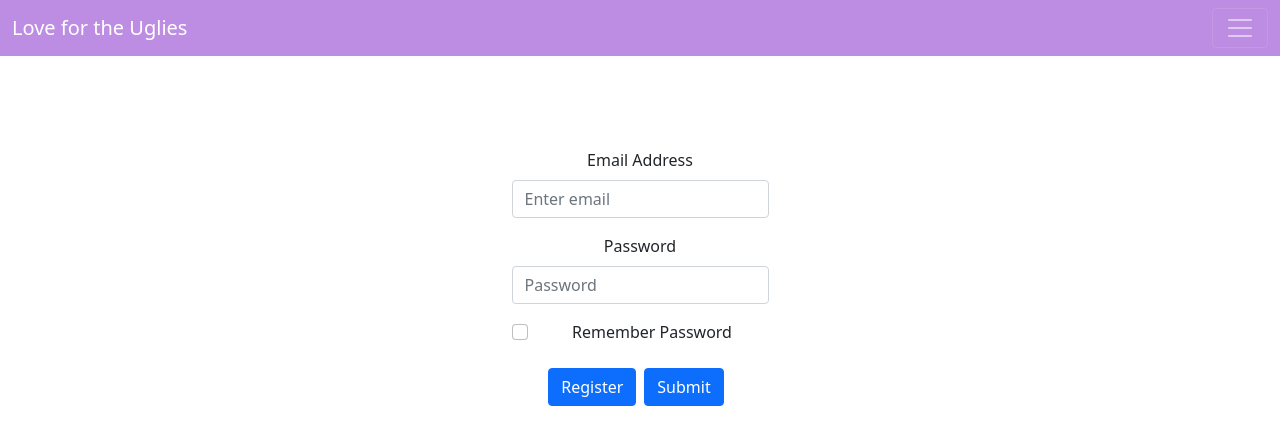
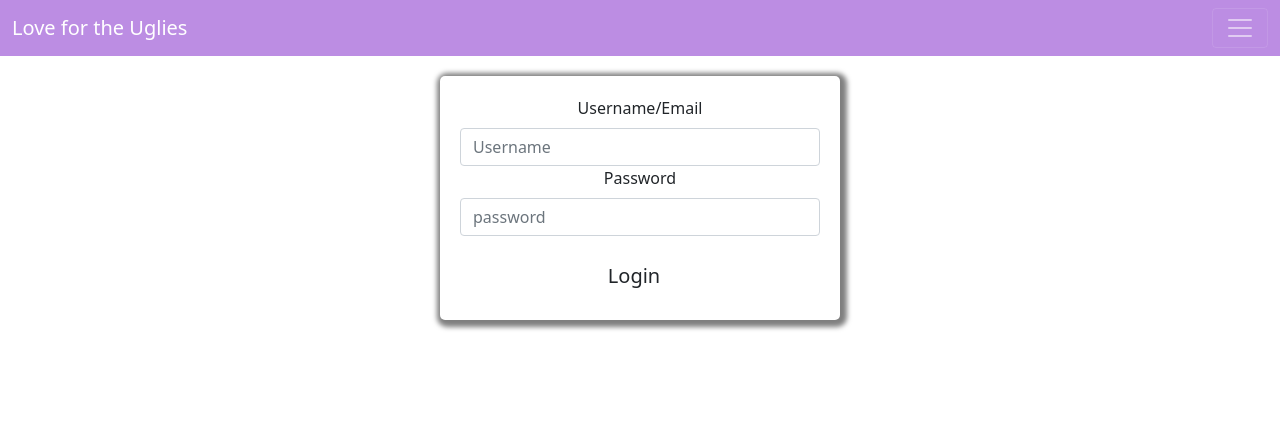
Before and after one commit to Katlanta/EnterpriseFrontEndandBackEnd, a React (Create React App) app in the folder assessment/: page /Login in a window 1280 px wide. Shown: the top 444 px of the page. Built offline with nearby package versions, Linux system fonts and the light colour scheme.

Commit message:
Aesthetic Changes

```diff
--- a/assessment/src/App.js
+++ b/assessment/src/App.js
@@ -17,9 +17,8 @@ function App() {
       <Headers/>
       <BrowserRouter>
       <Routes>
-
         <Route path='/' exact element={<Home/>}/>
-        <Route path='/Login' element={<Login/>}/>
+        <Route path='/Login' element={<Login user={user} setUser={setUser}/>}/>
         <Route path='/Events' element={<Events/>}/>
         <Route path='/Comments' element={<Comments/>}/>
         <Route path='/Profile' element={<Profile user={user} setUser={setUser}/>}/>
--- a/assessment/src/Components/Login.jsx
+++ b/assessment/src/Components/Login.jsx
@@ -1,33 +1,79 @@
-import React from 'react'
-import {Button, Form} from 'react-bootstrap'
-import { Link } from 'react-router-dom'
+import {Button, Form, InputGroup, Row} from "react-bootstrap";
+import {useEffect, useState} from "react";
+import axios from "axios";
+import {useNavigate} from "react-router-dom";
 import '../Styles/Login.css';
 
-function Login() {
-  return (
-    <div className="center">
-    <div className="form">
-      <Form className="userlogin">
-        <Form.Group className="mb-3" controlId="formBasicEmail">
-          <Form.Label>Email Address</Form.Label>
-          <Form.Control type="email" placeholder="Enter email" />
-        </Form.Group>
-        <Form.Group className="mb-3" controlId="formBasicPassword">
-          <Form.Label>Password</Form.Label>
-          <Form.Control type="password" placeholder="Password" />
-        </Form.Group>
-        <Form.Group className="mb-3" controlId="formBasicCheckbox">
-          <Form.Check type="checkbox" label="Remember Password" />
-        </Form.Group>
 
-        <Link to="/Register">
-          <Button className="mr-2" variant="primary" type="submit">Register</Button>
-        </Link>
-        <Button className="m-2" variant="primary" type="submit">Submit</Button>
-      </Form>
-    </div>
-    </div>
-  )
+export default function Login({user, setUser}) {
+    const [validated, setValidated] = useState(false);
+    const [username, setUsername] = useState("");
+    const [password, setPassword] = useState("");
+    const [error, setError] = useState("");
+    const [redirect, setRedirect] = useState(false);
+    const navigate = useNavigate();
+
+    useEffect(() => {
+        if (user.username) {
+            setRedirect(true);
+        }
+        // eslint-disable-next-line react-hooks/exhaustive-deps
+    }, []);
+
+    useEffect(() => {
+        if (redirect) {
+            navigate("/");
+        }
+        // eslint-disable-next-line
+    }, [redirect]);
+
+    const handleSubmit = async (event) => {
+        event.preventDefault();
+        event.stopPropagation();
+        const form = event.currentTarget;
+
+        setValidated(true);
+
+        if (form.checkValidity() === true) {
+            // Submit the form
+            try {
+                const result = await axios({
+                    method: 'post',
+                    url: process.env.REACT_APP_API_URL + 'users/login',
+                    data: {
+                        username: username,
+                        password: password
+                    }
+                });
+
+                if (result.data.success) {
+                    setUser(result.data.user);
+                    setRedirect(true);
+                } else {
+                    setError(result.data.error);
+                }
+            } catch (e) {
+                setError(e.toString());
+            }
+        }
+    };
+
+    return  <Form noValidate style={{maxWidth: "400px", padding: "20px", boxShadow: "2px 2px 5px 5px rgba(0,0,0,0.5)", borderRadius: "5px", margin:"20px auto"}} validated={validated} onSubmit={handleSubmit}>
+        {error && <div style={{color: "red"}}>{error}</div>}
+        <Row className="mb-3">
+            <Form.Group controlId='username'>
+                <Form.Label>Username/Email</Form.Label>
+                <Form.Control required type="text" placeholder="Username" value={username} onChange={(e) => setUsername(e.target.value)}/>
+            </Form.Group>
+            <br></br>
+            <Form.Group controlId='password'>
+                <Form.Label>Password</Form.Label>
+                <InputGroup hasValidation>
+                    <Form.Control type="password" placeholder="password" required value={password} onChange={(e) => setPassword(e.target.value)}/>
+                    <Form.Control.Feedback type="invalid"> Enter a Valid Password</Form.Control.Feedback>
+                </InputGroup>
+            </Form.Group>
+        </Row>
+        <Button type="submit" variant="flat" size="lg" className="bbg">Login</Button>
+    </Form>;
 }
-
-export default Login
--- a/assessment/src/Components/Register.jsx
+++ b/assessment/src/Components/Register.jsx
@@ -58,28 +58,17 @@ export default function Register({user, setUser}) {
         }
     };
 
-    return <Form noValidate style={{maxWidth: "600px", padding: "20px", boxShadow: "2px 2px 5px 5px rgba(0,0,0,0.5)", borderRadius: "5px", margin:"20px auto"}} validated={validated} onSubmit={handleSubmit}>
+    return <Form noValidate style={{maxWidth: "600px", padding: "20px", margin:"20px auto"}} validated={validated} onSubmit={handleSubmit}>
         {error && <div style={{color: "red"}}>{error}</div>}
         <Row className="mb-3">
             <Form.Group controlId="validationCustom01">
                 <Form.Label>Username</Form.Label>
-                <Form.Control
-                    required
-                    type="text"
-                    placeholder="Username"
-                    value={username}
-                    onChange={(e) => setUsername(e.target.value)}
-                />
+                <Form.Control required type="text" placeholder="Username" value={username} onChange={(e) => setUsername(e.target.value)}/>
                 <Form.Control.Feedback>Looks good!</Form.Control.Feedback>
             </Form.Group>
             <Form.Group controlId="validationCustom02">
                 <Form.Label>Email</Form.Label>
-                <Form.Control
-                    required
-                    type="email"
-                    placeholder="Email"
-                    value={email}
-                    onChange={(e) => setEmail(e.target.value)}
+                <Form.Control required type="email" placeholder="Email" value={email} onChange={(e) => setEmail(e.target.value)}
                 />
                 <Form.Control.Feedback>Looks good!</Form.Control.Feedback>
             </Form.Group>
@@ -106,8 +95,7 @@ export default function Register({user, setUser}) {
                         placeholder="Confirm password"
                         required
                         value={confirmPassword}
-                        onChange={(e) => setConfirmPassword(e.target.value)}
-                    />
+                        onChange={(e) => setConfirmPassword(e.target.value)}/>
                     <Form.Control.Feedback type="invalid">
                         Please confirm your password.
                     </Form.Control.Feedback>
--- a/assessment/src/Styles/Home.css
+++ b/assessment/src/Styles/Home.css
@@ -25,8 +25,10 @@
     background-color: #bc8de3;
     color: white;
 }
-
-.btn-flat {
-    background-color: purple;
-    color: white;
+.btn-primary, .btn-primary:hover, .btn-primary:active, .btn-primary:visited{
+    background-color: #bc8de3 !important;
+    border-color: #b58de3 !important;
 }
+.btn{
+    margin-right: 12px;
+}
--- a/assessment/src/Styles/Login.css
+++ b/assessment/src/Styles/Login.css
@@ -1,11 +1,4 @@
-.form{
-    display: flex;
-    justify-content: center;
-    align-items: center;
-    height: 450px;
-  }
-
-.center{
-    width:100%;
-
+.bbg{
+  background-color: #bc8de3;
+  color: white;
 }
--- a/assessment/src/index.js
+++ b/assessment/src/index.js
@@ -1,15 +1,11 @@
 import React from 'react';
-import ReactDOM from 'react-dom';
+import * as ReactDOMClient from 'react-dom/client';
 import './Styles/index.css';
 import App from './App';
 import reportWebVitals from './reportWebVitals';
 
-ReactDOM.render(
-  <React.StrictMode>
-    <App />
-  </React.StrictMode>,
-  document.getElementById('root')
-);
+const root = ReactDOMClient.createRoot(document.getElementById("root"));
+root.render(<App/>)
 
 // If you want to start measuring performance in your app, pass a function
 // to log results (for example: reportWebVitals(console.log))
```
Also changed, not shown: assessment/src/Components/Registersdbsdsbds.jsx (deleted, +0 -28 lines), 1 other file (tests, documents, lock files or other folders).
